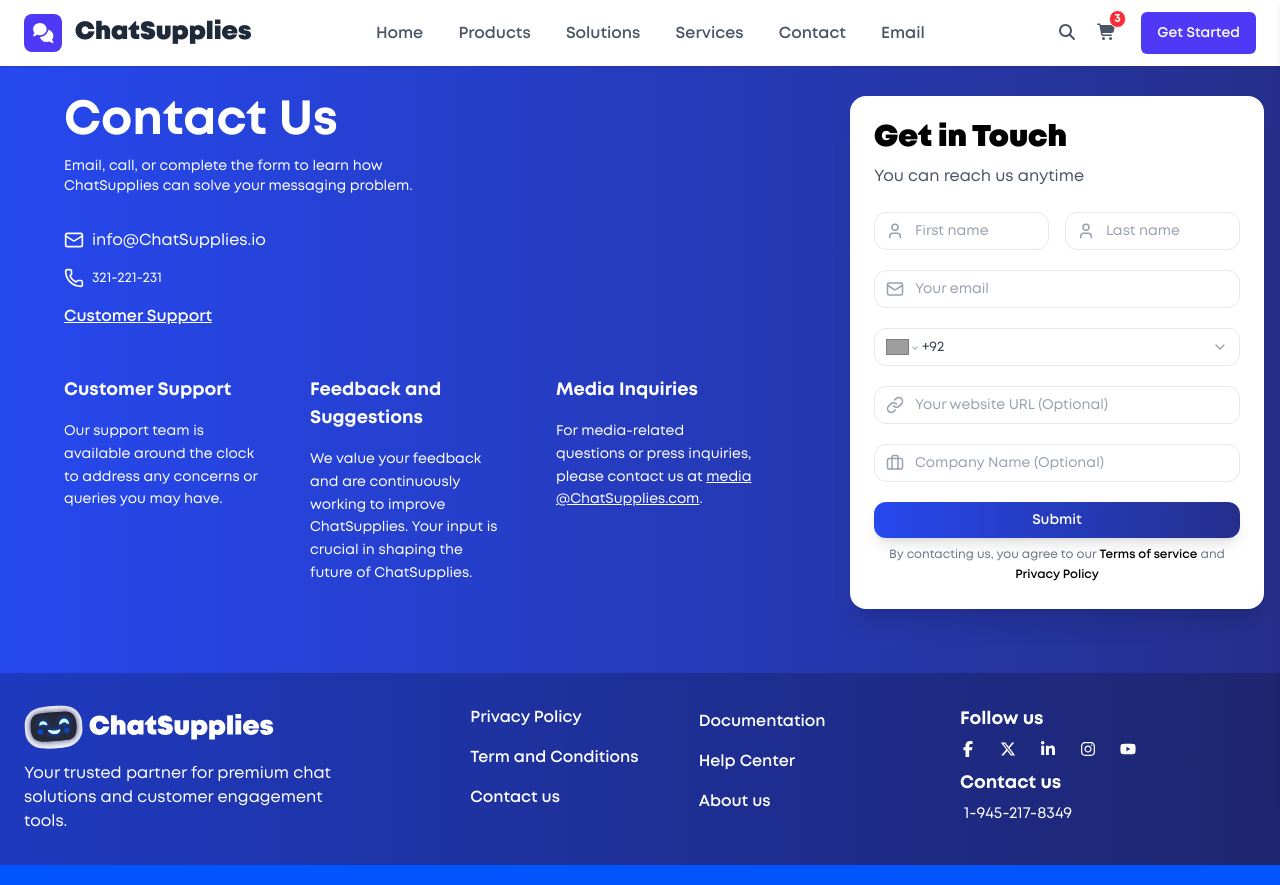
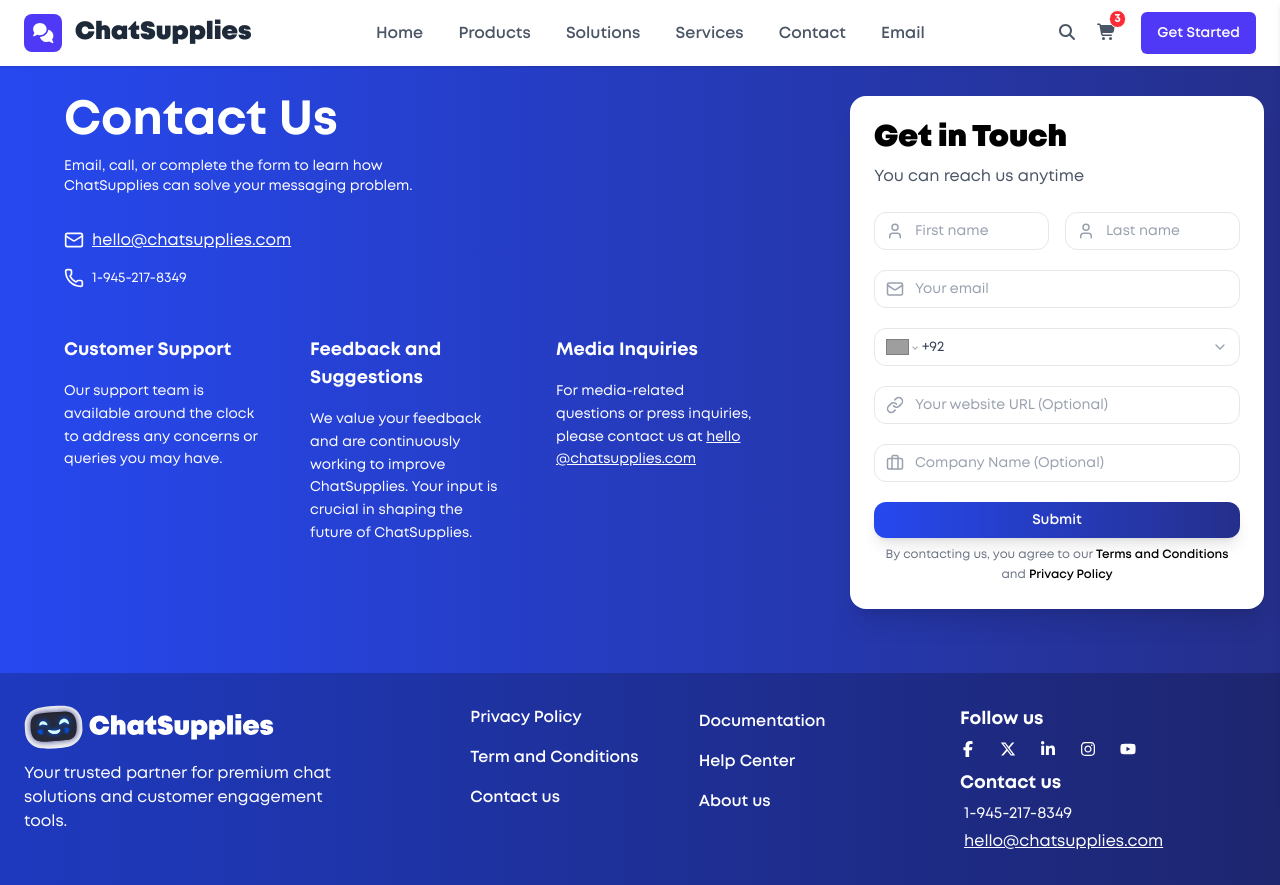
Before and after one commit to arhamsarwar786/chatsupplies-website, a Next.js app: page /Contacts in a window 1280 px wide. Built offline with nearby package versions, Linux system fonts and the light colour scheme; grey boxes are pictures that could not be loaded.

Commit message:
Update with little bit changes

```diff
--- a/app/Components/Footer.tsx
+++ b/app/Components/Footer.tsx
@@ -2,6 +2,7 @@
 
 import Image from "next/image";
 import Link from "next/link";
+import { CONTACT_INFO } from "@/app/lib/Constant";
 
 export default function Footer() {
   return (
@@ -44,7 +45,7 @@ export default function Footer() {
               {[
                 { label: "Privacy Policy", href: "/PrivacyPolicy" },
                 { label: "Term and Conditions", href: "/Terms&Conditions" },
-                { label: "Contact us", href: "/packages" },
+                { label: "Contact us", href: "Contacts" },
               ].map((item, idx) => (
                 <Link key={idx} href={item.href}>
                   <button className="cursor-pointer text-white text-sm sm:text-base font-mont font-semibold hover:text-gray-200 transition text-left">
@@ -138,9 +139,27 @@ export default function Footer() {
               <h2 className="text-white font-mont font-bold text-lg mb-2 -mt-6 ml-3">
                 Contact us
               </h2>
-              <p className="text-white font-mont text-base -mt-1 ml-4">
-                1-945-217-8349
+              <p className="text-white font-mont text-base -mt-1 ml-4 space-y-1">
+                {/* Phone (clickable to open dialer) */}
+                <a
+                  href={`tel:${CONTACT_INFO.PHONE}`}
+                  className="block hover:underline"
+                >
+                  {CONTACT_INFO.PHONE}
+                </a>
+
+                {/* Email (clickable to open mail app) */}
+                <a
+                  href={`https://mail.google.com/mail/?view=cm&fs=1&to=${CONTACT_INFO.EMAIL}`}
+                  target="_blank"
+                  rel="noopener noreferrer"
+                  className="underline text-white break-all hover:text-gray-300"
+                >
+                  {CONTACT_INFO.EMAIL}
+                </a>
               </p>
+
+
             </div>
           </div>
         </div>
--- a/app/Components/navbar.tsx
+++ b/app/Components/navbar.tsx
@@ -50,9 +50,27 @@ export default function Navbar() {
     setMobileMenuOpen(!mobileMenuOpen);
   };
 
+  // Function to handle Plans navigation
+  const handlePlansClick = (e: React.MouseEvent, isMobile = false) => {
+    if (isMobile) {
+      setMobileMenuOpen(false);
+    }
+
+    // If we're already on the home page, scroll to plans section
+    if (window.location.pathname === '/') {
+      e.preventDefault();
+      const plansSection = document.getElementById('payment-plans');
+      if (plansSection) {
+        plansSection.scrollIntoView({ behavior: 'smooth' });
+      }
+    }
+    // If we're on a different page, let the Link handle navigation to "/Plans"
+    // The Plans page should have the payment-plans section at the top
+  };
+
   const navItems = [
     { label: "Services", href: "/Services" },
-    { label: "Plans", href: "/Plans" },
+    { label: "Plans", href: "/Plans" }, // Changed from id to label for consistency
     { label: "Documentation", href: "/Documentation" },
     { label: "Contact Us", href: "/Contacts" },
     { label: "About", href: "/About" },
@@ -97,7 +115,10 @@ export default function Navbar() {
                     {item.label}
                   </button>
                 ) : (
-                  <button className="cursor-pointer text-white font-bold px-3 py-2 hover:bg-white/10 rounded-md transition">
+                  <button
+                    className="cursor-pointer text-white font-bold px-3 py-2 hover:bg-white/10 rounded-md transition"
+                    onClick={(e) => item.label === "Plans" ? handlePlansClick(e) : undefined}
+                  >
                     {item.label}
                   </button>
                 )}
@@ -171,7 +192,13 @@ export default function Navbar() {
               <Link
                 key={idx}
                 href={item.href}
-                onClick={() => setMobileMenuOpen(false)}
+                onClick={(e) => {
+                  if (item.label === "Plans") {
+                    handlePlansClick(e, true);
+                  } else {
+                    setMobileMenuOpen(false);
+                  }
+                }}
               >
                 <button className="text-white cursor-pointer text-lg font-mont font-bold hover:text-gray-200 transition w-full text-left">
                   {item.label}
--- a/app/Contacts/page.tsx
+++ b/app/Contacts/page.tsx
@@ -4,6 +4,7 @@ import Image from "next/image";
 import Navbar from '../Components/navbar';
 import Form from '../Components/Form';
 import Footer from '../Components/Footer';
+import { CONTACT_INFO } from '@/app/lib/Constant';
 
 const App: React.FC = () => {
     return (
@@ -27,18 +28,27 @@ const App: React.FC = () => {
                         {/* Email */}
                         <div className="flex items-center space-x-2">
                             <Mail size={20} className="text-white min-w-[20px]" />
-                            <a href="mailto:info@snappy.io" className="text-white text-shadow-amber-200 font-mont break-words">info@ChatSupplies.io</a>
+                            <a
+                                href={`https://mail.google.com/mail/?view=cm&fs=1&to=${CONTACT_INFO.EMAIL}`}
+                                target="_blank"
+                                rel="noopener noreferrer"
+                                className="underline text-white break-all hover:text-gray-300"
+                            >
+                                {CONTACT_INFO.EMAIL}
+                            </a>
+
+
                         </div>
 
                         {/* Phone */}
                         <div className="flex items-center space-x-2">
                             <Phone size={20} className="text-white min-w-[20px]" />
-                            <a href="tel:321-221-231" className="text-white font-mont text-sm">321-221-231</a>
-                        </div>
-
-                        {/* Customer Support Link */}
-                        <div className="flex items-center space-x-2">
-                            <a href="#" className="text-black-500 underline text-white font-mont font-semibold text-sm sm:text-base">Customer Support</a>
+                            <a
+                                href={`tel:${CONTACT_INFO.PHONE}`}
+                                className="text-white font-mont text-sm hover:underline"
+                            >
+                                {CONTACT_INFO.PHONE}
+                            </a>
                         </div>
                     </div>
 
@@ -66,9 +76,17 @@ const App: React.FC = () => {
                             <h2 className="text-base sm:text-lg text-white font-bold mb-3 md:mb-4">Media Inquiries</h2>
                             <p className="text-white font-mont text-xs sm:text-sm leading-relaxed">
                                 For media-related questions or press inquiries, please contact us at{" "}
-                                <a href="mailto:media@snappyapp.com" className="underline break-all">
-                                    media@ChatSupplies.com
-                                </a>.
+                                <a
+                                    href={`https://mail.google.com/mail/?view=cm&fs=1&to=${CONTACT_INFO.EMAIL}`}
+                                    target="_blank"
+                                    rel="noopener noreferrer"
+                                    className="underline text-white break-all hover:text-gray-300"
+                                >
+                                    {CONTACT_INFO.EMAIL}
+                                </a>
+
+
+
                             </p>
                         </div>
                     </div>
@@ -84,18 +102,18 @@ const App: React.FC = () => {
                         <Form />
                         <p className="text-center text-xs text-gray-500 leading-relaxed mt-2">
                             By contacting us, you agree to our{" "}
-                            <a href="#" className="font-mont text-black font-semibold">
-                                Terms of service
+                            <a href="/Terms&Conditions" className="font-mont text-black font-semibold">
+                                Terms and Conditions
                             </a>{" "}
                             and{" "}
-                            <a href="#" className="text-black font-mont font-semibold">
+                            <a href="/PrivacyPolicy" className="text-black font-mont font-semibold">
                                 Privacy Policy
                             </a>
                         </p>
                     </div>
                 </div>
             </main>
-            <Footer/>
+            <Footer />
         </div>
     );
 };
--- a/app/Home/Animated.tsx
+++ b/app/Home/Animated.tsx
@@ -3,7 +3,6 @@
 import Head from "next/head";
 import { useState } from "react";
 import { User, Mail, ChevronDown, MessageSquare } from "lucide-react";
-import Form from "../Components/Form";
 
 export default function Animated() {
   const [showPopup, setShowPopup] = useState(false);
@@ -43,12 +42,14 @@ export default function Animated() {
               and boost business efficiency?
             </p>
 
-            <button
-              onClick={togglePopup}
-              className="mt-24 border-4 border-[#FFFFFF] bg-transparent text-[#FFFFFF] py-3 px-8 rounded-full hover:bg-white hover:text-[#0E1B4F] transition cursor-pointer " style={{ fontFamily: 'Mont', fontWeight: 900 }}
-            >
-              Let's try it
-            </button>
+           <button
+  onClick={() => window.open("https://admin.chatsupplies.com/auth/signup", "_blank")}
+  className="mt-24 border-4 border-[#FFFFFF] bg-transparent text-[#FFFFFF] py-3 px-8 rounded-full hover:bg-white hover:text-[#0E1B4F] transition cursor-pointer"
+  style={{ fontFamily: 'Mont', fontWeight: 900 }}
+>
+  Let's try it
+</button>
+
           </div>
 
           {/* Right content: Robot with background (desktop only) */}
@@ -68,31 +69,6 @@ export default function Animated() {
           </div>
         </div>
 
-        {/* Popup overlay */}
-        <div
-          className={`fixed inset-0 bg-black/60 flex items-center justify-center z-50 transition-opacity duration-300 ${showPopup ? "opacity-100 visible" : "opacity-0 invisible"
-            }`}
-        >
-          <div
-            className={`bg-white text-[#0E1F4F] p-8 rounded-lg max-w-md w-full mx-4 relative font-mont transform transition-all duration-300 ease-out ${showPopup
-                ? "scale-100 opacity-100 translate-y-0"
-                : "scale-95 opacity-0 -translate-y-4"
-              }`}
-          >
-            <button
-              onClick={togglePopup}
-              className="absolute top-4 right-4 text-gray-500 hover:text-gray-700 cursor-pointer"
-            >
-              ✕
-            </button>
-            <h2 className="text-2xl mb-4 font-bold">Let's Try it</h2>
-            <p className="mb-6 font-normal">
-              Fill out this form and we'll get back to you shortly to schedule a demo.
-            </p>
-          <Form/>
-          </div>
-        </div>
-
         {/* Curved vector line */}
         <div className="absolute top-0 left-1/2 -translate-x-1/2 w-full h-full pointer-events-none z-0 lg:right-[-3%] lg:translate-x-0 lg:w-auto">
           <svg
--- a/app/Home/PaymentPlan.tsx
+++ b/app/Home/PaymentPlan.tsx
@@ -34,6 +34,8 @@ interface BillingToggleProps {
   billingCycle: 'monthly' | 'yearly';
   setBillingCycle: (cycle: 'monthly' | 'yearly') => void;
 }
+
+
 
 const BillingToggle: React.FC<BillingToggleProps> = ({ billingCycle, setBillingCycle }) => {
   return (
@@ -94,7 +96,7 @@ const PricingTablePage: React.FC = () => {
         { header: "", button: "hover:opacity-80", bestValue: false }, // Explicitly set to false here for dynamic assignment
         { header: "", button: "hover:opacity-80" },
         { header: "", button: "hover:opacity-80" },
-       ][index] || { header: "", button: "hover:opacity-80" };
+      ][index] || { header: "", button: "hover:opacity-80" };
 
       // const isEnterprise = apiPlan.name.toLowerCase().includes("enterprise"); // Unused in this scope, but kept for context
 
@@ -378,7 +380,7 @@ const PricingTablePage: React.FC = () => {
   }
 
   return (
-    <div className="min-h-screen p-4 sm:p-8 text-white font-sans flex items-center justify-center">
+    <div id="payment-plans" className="min-h-screen p-4 sm:p-8 text-white font-sans flex items-center justify-center">
       <div className="max-w-[1400px] w-full mx-auto">
         <h1 className="text-3xl md:text-5xl text-center mb-8 md:mb-12 font-bold">
           Our Plans
--- a/app/Plans/page.tsx
+++ /dev/null
@@ -1,12 +0,0 @@
-import GenericPage from "../Components/Generic";
-
-export default function AboutPage() {
-  return (
-    <GenericPage
-      heading="Plans"
-      text1="Great for startups or small businesses. Everything in Free Plan plus unlimited chat history, email and ticket support, basic chatbot customization (logo, name, theme color), performance dashboard, advanced training data import, response analytics (basic), export chat data (.csv), no branding, no live chat, no API access."
-      text2="Perfect for growing teams. Everything in Basic Plan plus: up to 3 chatbots, unlimited chat history, priority email + live meeting support, advanced chatbot customization (CSS styles, avatar), multi-language support, advanced analytics/reports, AI training with your own documents, data backup & recovery, role-based team access."
-      text3="Ideal for individuals and trial users. 1 Chatbot (active for 4 months), chat history for first 10 users, email support, basic chatbot customization (chat name only), predefined chatbot template, public chatbot link, limited dashboard access, no integrations, no analytics/reporting, no live chat, no training data import, no API access."
-    />
-  );
-}
--- /dev/null
+++ b/app/lib/Constant.ts
@@ -0,0 +1,4 @@
+export const CONTACT_INFO = {
+  EMAIL: "hello@chatsupplies.com",
+  PHONE: "1-945-217-8349",
+};
```
